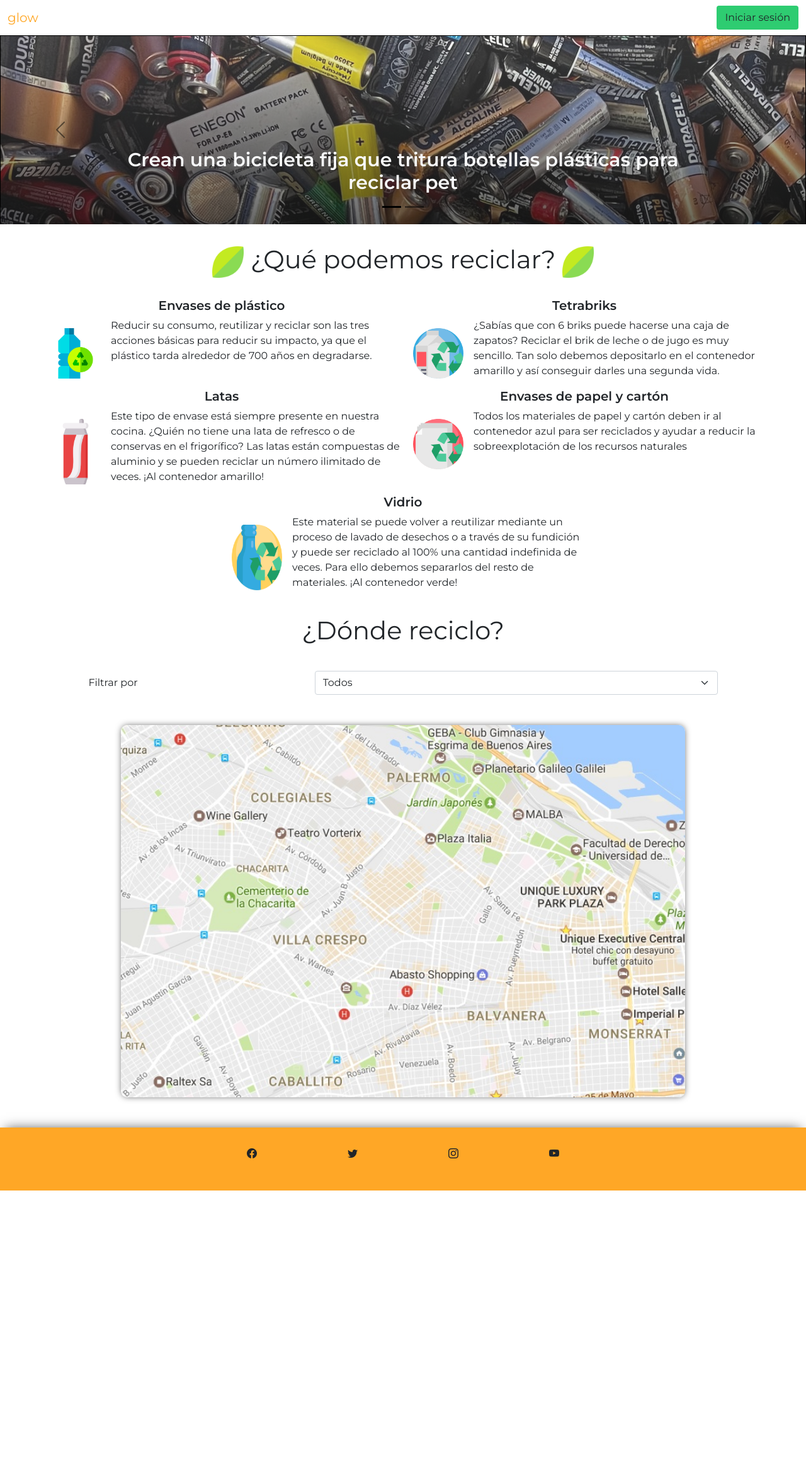
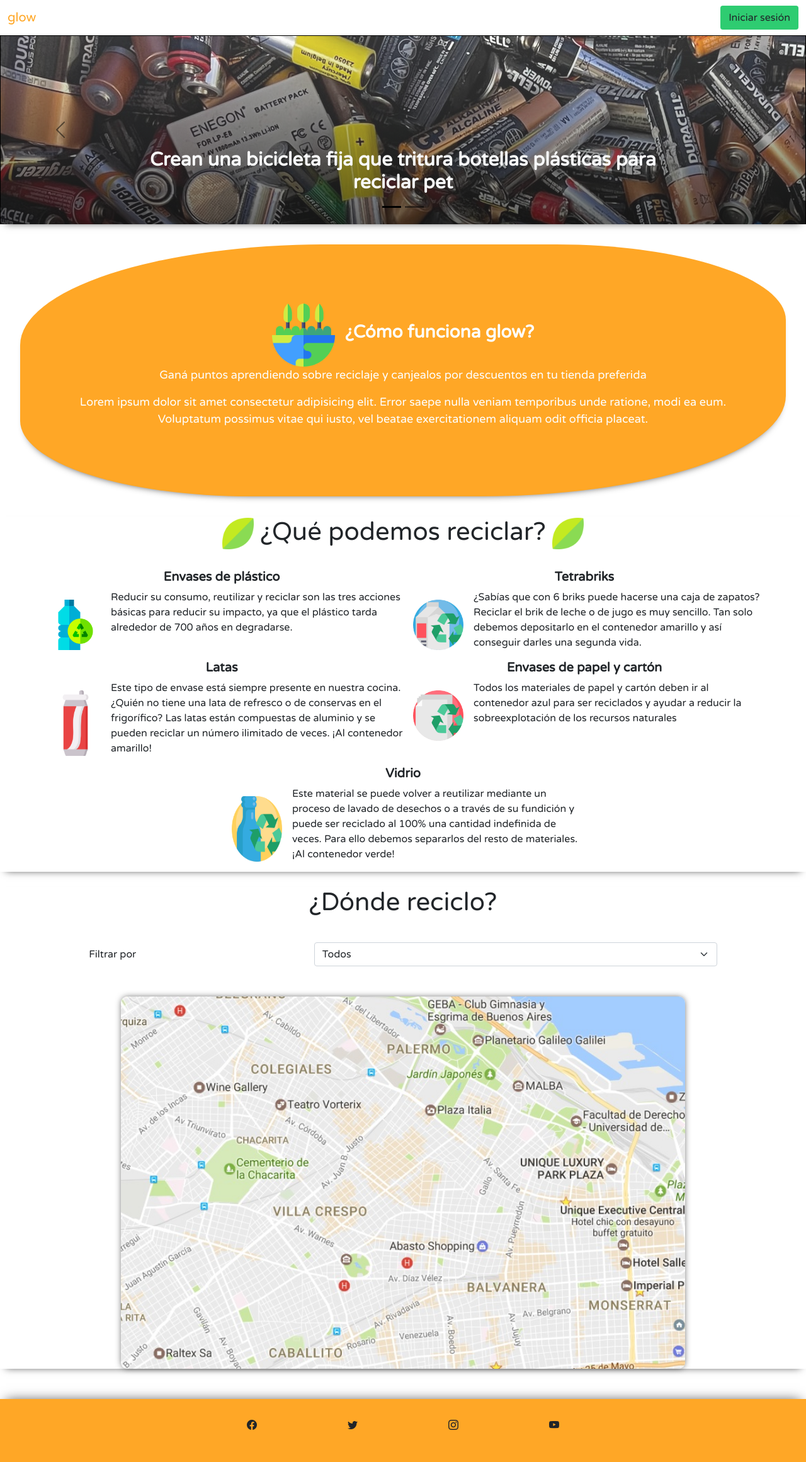
Before and after one commit to ghami20/glow-app, a PHP site: page / in a window 1280 px wide. Shown: the whole page at 63% size. Before the commit the page ends 1890 px from the top, so only its background shows below. Run offline with PHP 8.4, Linux system fonts and the light colour scheme.

Commit message:
se agrega section en pantalla principal

```diff
--- a/index.php
+++ b/index.php
@@ -6,7 +6,9 @@
 	<meta name="viewport" content="width=device-width, initial-scale=1.0, maximum-scale=1.0, user-scalable=0">
 	<link rel="preconnect" href="https://fonts.googleapis.com">
 	<link rel="preconnect" href="https://fonts.gstatic.com" crossorigin>
-	<link href="https://fonts.googleapis.com/css2?family=Montserrat:wght@400;600&display=swap" rel="stylesheet">
+	<link rel="preconnect" href="https://fonts.googleapis.com">
+<link rel="preconnect" href="https://fonts.gstatic.com" crossorigin>
+<link href="https://fonts.googleapis.com/css2?family=Varela+Round&display=swap" rel="stylesheet">
 	<link rel="stylesheet" href="https://cdn.jsdelivr.net/npm/bootstrap-icons@1.5.0/font/bootstrap-icons.css">
 	<link href="https://cdn.jsdelivr.net/npm/bootstrap@5.0.2/dist/css/bootstrap.min.css" rel="stylesheet" integrity="sha384-EVSTQN3/azprG1Anm3QDgpJLIm9Nao0Yz1ztcQTwFspd3yD65VohhpuuCOmLASjC" crossorigin="anonymous">
 	<script src="https://cdn.jsdelivr.net/npm/bootstrap@5.0.2/dist/js/bootstrap.bundle.min.js" integrity="sha384-MrcW6ZMFYlzcLA8Nl+NtUVF0sA7MsXsP1UyJoMp4YLEuNSfAP+JcXn/tWtIaxVXM" crossorigin="anonymous"></script>
@@ -47,9 +49,21 @@
 						</button>
 				</div>
 		</section>
+		<section class="info-container">
+			<div class="d-flex flex-row align-content-center">
+				<div id="trees" >
+					<img width="100px" heigth="100px" src="./assets/trees.png" alt="">
+				</div>
+				<h3>¿Cómo funciona glow?</h3>
+			</div>
+			<div>
+				<p>Ganá puntos aprendiendo sobre reciclaje y canjealos por descuentos en tu tienda preferida</p>
+				<p>Lorem ipsum dolor sit amet consectetur adipisicing elit. Error saepe nulla veniam temporibus unde ratione, modi ea eum. Voluptatum possimus vitae qui iusto, vel beatae exercitationem aliquam odit officia placeat. </p>
+			</div>
+		</section>
 		<section class="reciclar-container" >
 			<h1 class="text-center"> <img width="50px" heigth="50px"  src="./assets/leaf (1).png" alt="leaf"> ¿Qué podemos reciclar?  <img width="50px" heigth="50px" src="./assets/leaf (1).png" alt="leaf"></h1>
-			<div class="info-container">
+			<div class="reciclar-info-container">
 				<div class="reciclar-item">
 					<h5>Envases de plástico</h5>
 					<div class="d-flex flex-row">
--- a/styles.css
+++ b/styles.css
@@ -18,7 +18,7 @@
 }
 
 body {
-  font-family: var(--font-montserrat);
+  font-family: 'Varela Round', sans-serif;
   min-height: 100vh;
 }
 
@@ -85,6 +85,41 @@ body {
   cursor: pointer;
 }
 
+.info-container {
+  margin: auto;
+  margin-top: 2rem;
+  width: 95%;
+  height: 50vh;
+  padding: 4rem 3rem 4rem 3rem;
+  background-color: var(--bg-orange);
+  text-align: center;
+  border-bottom-left-radius: 30%;
+  border-bottom-right-radius: 40%;
+  border-top-right-radius: 30%;
+  border-top-left-radius: 40%;
+  color: var(--bg-light);
+  display: flex;
+  flex-direction: column;
+  justify-content: center;
+  align-items: center;
+}
+
+.info-container h3 {
+  font-weight: bold;
+  display: flex;
+  align-items: center;
+}
+
+.info-container p {
+  font-size: 18px;
+}
+
+#trees {
+  width: "60%";
+  height: "60%";
+  margin-right: 1rem;
+}
+
 .logo {
   color: var(--bg-orange);
 }
@@ -134,7 +169,7 @@ body {
   margin-top: 2rem;
 }
 
-.info-container {
+.reciclar-info-container {
   margin-top: 2rem;
   display: flex;
   flex-direction: column;
@@ -162,6 +197,10 @@ body {
   width: 100%;
 }
 
+section {
+  box-shadow: 0px 7px 12px -9px rgba(0, 0, 0, 0.75);
+}
+
 @media screen and (min-width: 400px) {
   .map-img {
     width: 70%;
@@ -170,7 +209,7 @@ body {
 }
 
 @media screen and (min-width:1000px) {
-  .info-container {
+  .reciclar-info-container {
     flex-direction: row;
     flex-wrap: wrap;
   }
@@ -178,4 +217,9 @@ body {
     width: 45%;
     flex-basis: 45%;
   }
+  #trees {
+    width: "90%";
+    height: "90%";
+    margin-right: 1rem;
+  }
 }
```
Also changed, not shown: assets/trees.png (added).
